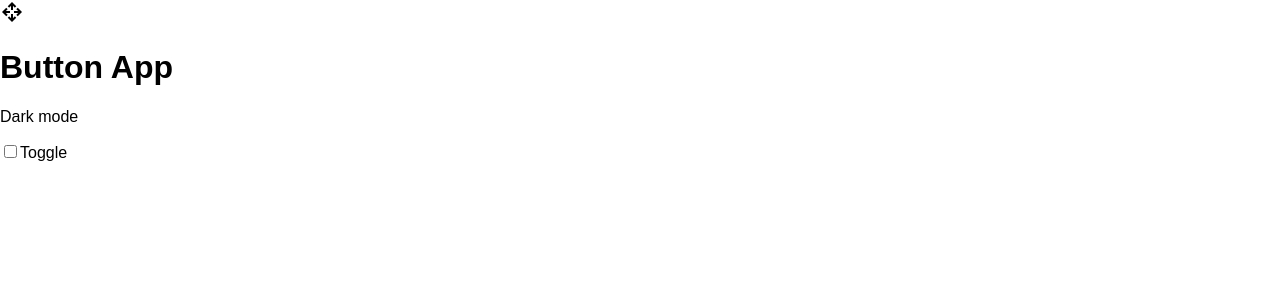
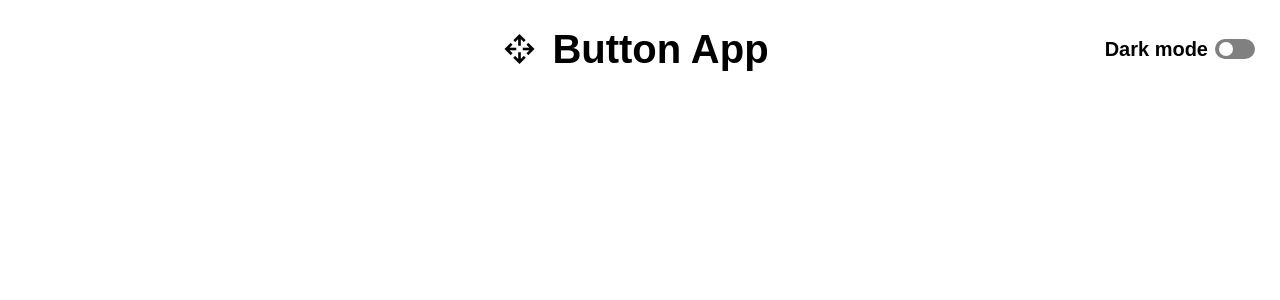
Before and after one commit to Dawiczku/buttonapp-frontend, a React (Create React App) app in the folder button/: page / in a window 1280 px wide. Shown: the top 300 px of the page. Built offline with nearby package versions, Linux system fonts and the light colour scheme; a web font is replaced by a local one.

Commit message:
Style the header

```diff
--- a/button/src/Header.js
+++ b/button/src/Header.js
@@ -3,7 +3,7 @@ import React from "react";
 export default function Header() {
   return (
     <header>
-      <div>
+      <div className="logo-container">
         <span className="material-symbols-outlined">open_with</span>
         <h1>Button App</h1>
       </div>
--- /dev/null
+++ b/button/src/styles/_darkmode.scss
@@ -0,0 +1,38 @@
+@import "./slider";
+@import "./variables";
+
+.dark-mode-paragraph {
+  font-size: 1.25rem;
+  font-weight: 600;
+}
+
+// Dark mode switch
+
+.dark-mode-container {
+  @include flex(flex-end, center);
+  grid-column-start: 5;
+
+  input[type="checkbox"] {
+    @include sliderCheckbox();
+  }
+
+  label {
+    @include sliderLabel(40px, 20px);
+  }
+
+  label:after {
+    @include sliderAfterLabel(14px, 14px);
+  }
+
+  input:checked + label {
+    @include checkedSlider($darkModeSwitchChecked);
+  }
+
+  input:checked + label:after {
+    @include checkedSliderAfterLabel();
+  }
+
+  label:active:after {
+    @include onClickLabel(24px);
+  }
+}
--- /dev/null
+++ b/button/src/styles/_header.scss
@@ -0,0 +1,24 @@
+@import "./mixins";
+@import "./variables";
+
+header {
+  display: grid;
+  grid-template-columns: 1fr repeat(3, auto) 1fr;
+  grid-column-gap: 5px;
+
+  padding: 0 25px;
+
+  .logo-container {
+    @include flex(space-between, center);
+    grid-column-start: 2;
+    gap: 15px;
+  }
+
+  h1 {
+    font-size: 2.5rem;
+  }
+
+  .material-symbols-outlined {
+    font-size: 36px;
+  }
+}
--- /dev/null
+++ b/button/src/styles/_mixins.scss
@@ -0,0 +1,5 @@
+@mixin flex($justify, $align) {
+  display: flex;
+  justify-content: $justify;
+  align-items: $align;
+}
--- /dev/null
+++ b/button/src/styles/_variables.scss
@@ -0,0 +1 @@
+$darkModeSwitchChecked: linear-gradient(45deg, #10ac32, #147a1d);
--- /dev/null
+++ b/button/src/styles/header.css
@@ -0,0 +1,10 @@
+header {
+  display: flex;
+  justify-content: space-around;
+  align-items: center;
+}
+header .logo-container {
+  display: flex;
+  justify-content: space-between;
+  align-items: center;
+}/*# sourceMappingURL=header.css.map */
--- a/button/src/styles/styles.css
+++ b/button/src/styles/styles.css
@@ -1,5 +1,73 @@
 @import url("https://fonts.googleapis.com/css2?family=Cinzel:wght@700&family=Sofia+Sans&family=Varela+Round&display=swap");
 @import url("https://fonts.googleapis.com/css2?family=Material+Symbols+Outlined:opsz,wght,FILL,GRAD@48,400,0,0");
+header {
+  display: grid;
+  grid-template-columns: 1fr repeat(3, auto) 1fr;
+  grid-column-gap: 5px;
+  padding: 0 25px;
+}
+header .logo-container {
+  display: flex;
+  justify-content: space-between;
+  align-items: center;
+  grid-column-start: 2;
+  gap: 15px;
+}
+header h1 {
+  font-size: 2.5rem;
+}
+header .material-symbols-outlined {
+  font-size: 36px;
+}
+
+.dark-mode-paragraph {
+  font-size: 1.25rem;
+  font-weight: 600;
+}
+
+.dark-mode-container {
+  display: flex;
+  justify-content: flex-end;
+  align-items: center;
+  grid-column-start: 5;
+}
+.dark-mode-container input[type=checkbox] {
+  height: 0;
+  width: 0;
+  visibility: hidden;
+}
+.dark-mode-container label {
+  cursor: pointer;
+  position: relative;
+  display: block;
+  background: grey;
+  width: 40px;
+  height: 20px;
+  text-indent: -9999px;
+  border-radius: 100px;
+}
+.dark-mode-container label:after {
+  content: "";
+  position: absolute;
+  top: 3px;
+  left: 4px;
+  background-color: #fff;
+  width: 14px;
+  height: 14px;
+  border-radius: 90px;
+  transition: 0.3s;
+}
+.dark-mode-container input:checked + label {
+  background: linear-gradient(45deg, #10ac32, #147a1d);
+}
+.dark-mode-container input:checked + label:after {
+  left: calc(100% - 5px);
+  transform: translateX(-100%);
+}
+.dark-mode-container label:active:after {
+  width: 24px;
+}
+
 *,
 *::after,
 *::before {
--- a/button/src/styles/styles.scss
+++ b/button/src/styles/styles.scss
@@ -1,5 +1,8 @@
 @import url("https://fonts.googleapis.com/css2?family=Cinzel:wght@700&family=Sofia+Sans&family=Varela+Round&display=swap");
 @import url("https://fonts.googleapis.com/css2?family=Material+Symbols+Outlined:opsz,wght,FILL,GRAD@48,400,0,0");
+
+@import "./header";
+@import "./darkmode";
 
 *,
 *::after,
```
Also changed, not shown: button/src/styles/_slider.scss (added, +47 -0 lines), 2 other files (tests, documents, lock files or other folders).
